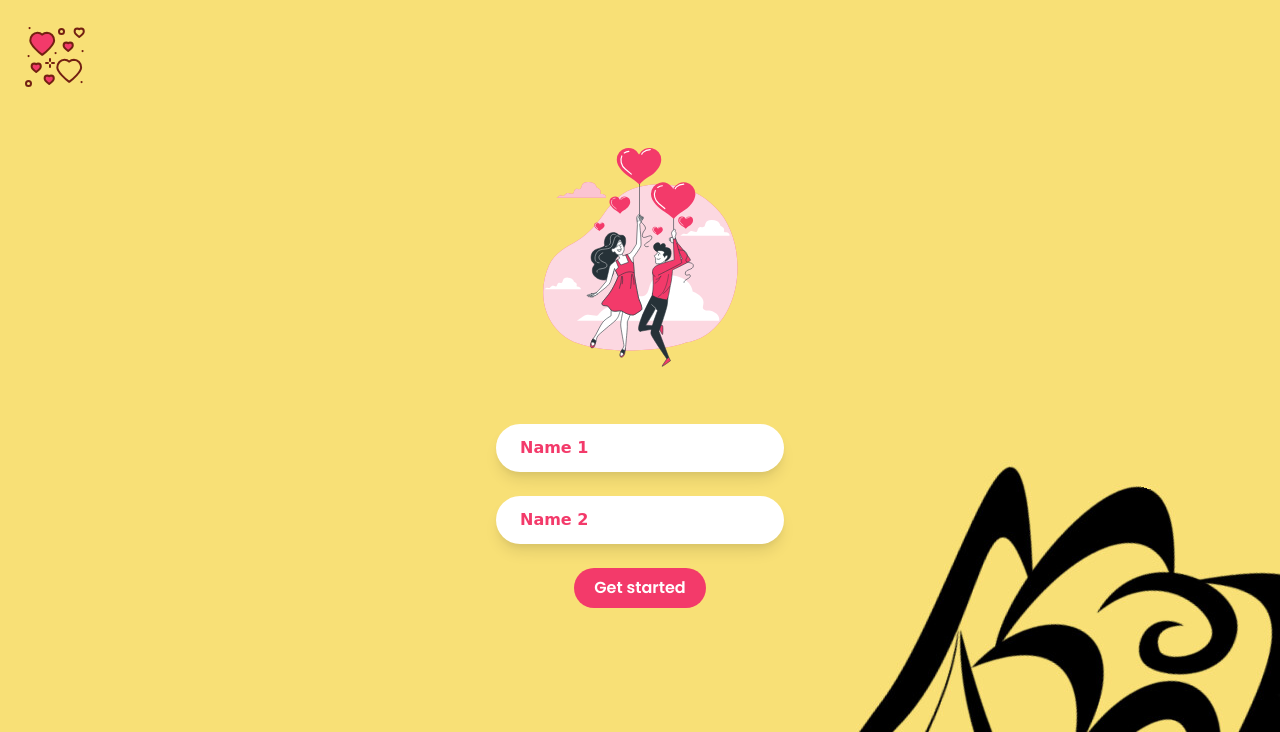
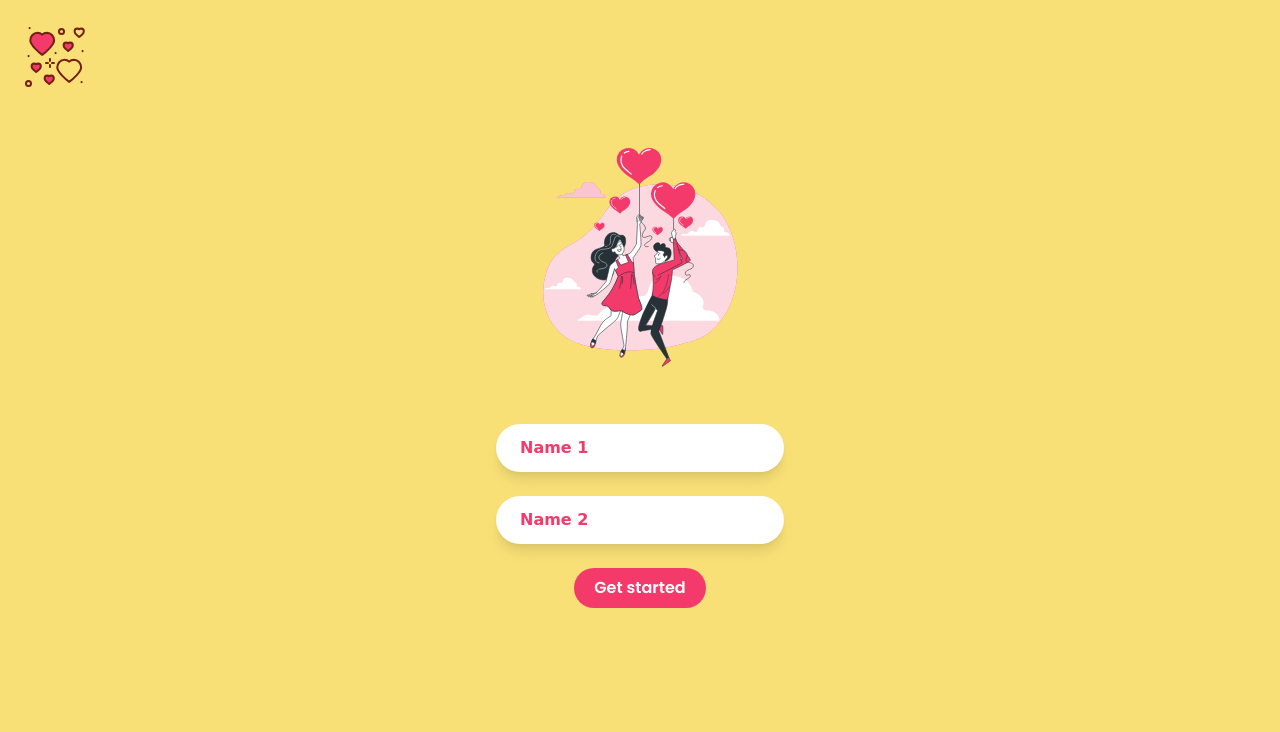
Before and after one commit to VHarsha8/Flame-It, a plain HTML site: page public/index.html in a window 1280 px wide. Shown: the part 68-800 px from the top of the page. Drawn offline with Linux system fonts and the light colour scheme; a web font is replaced by a local one.

Commit message:
Remastered flames

```diff
--- a/public/index.html
+++ b/public/index.html
@@ -17,7 +17,7 @@
     <link href="https://fonts.googleapis.com/css2?family=Cedarville+Cursive&display=swap" rel="stylesheet">
 
 </head>
-<body class="bg-cover h-fit " style="background-image: url(styles/img/flower-tulip.jpg);">
+<body class="bg-lightyellow">
     <nav class="flex items-center justify-between p-2 pl-6 pr-4 mx-6 mt-6 rounded-full bg-rose snap-start">
         <a href="#" id="brand" class="flex items-center">
             <div class="text-xl font-bold text-white font-sora">FLAMES</div>
```
Also changed, not shown: public/styles/img/flower-tulip.jpg (deleted).
